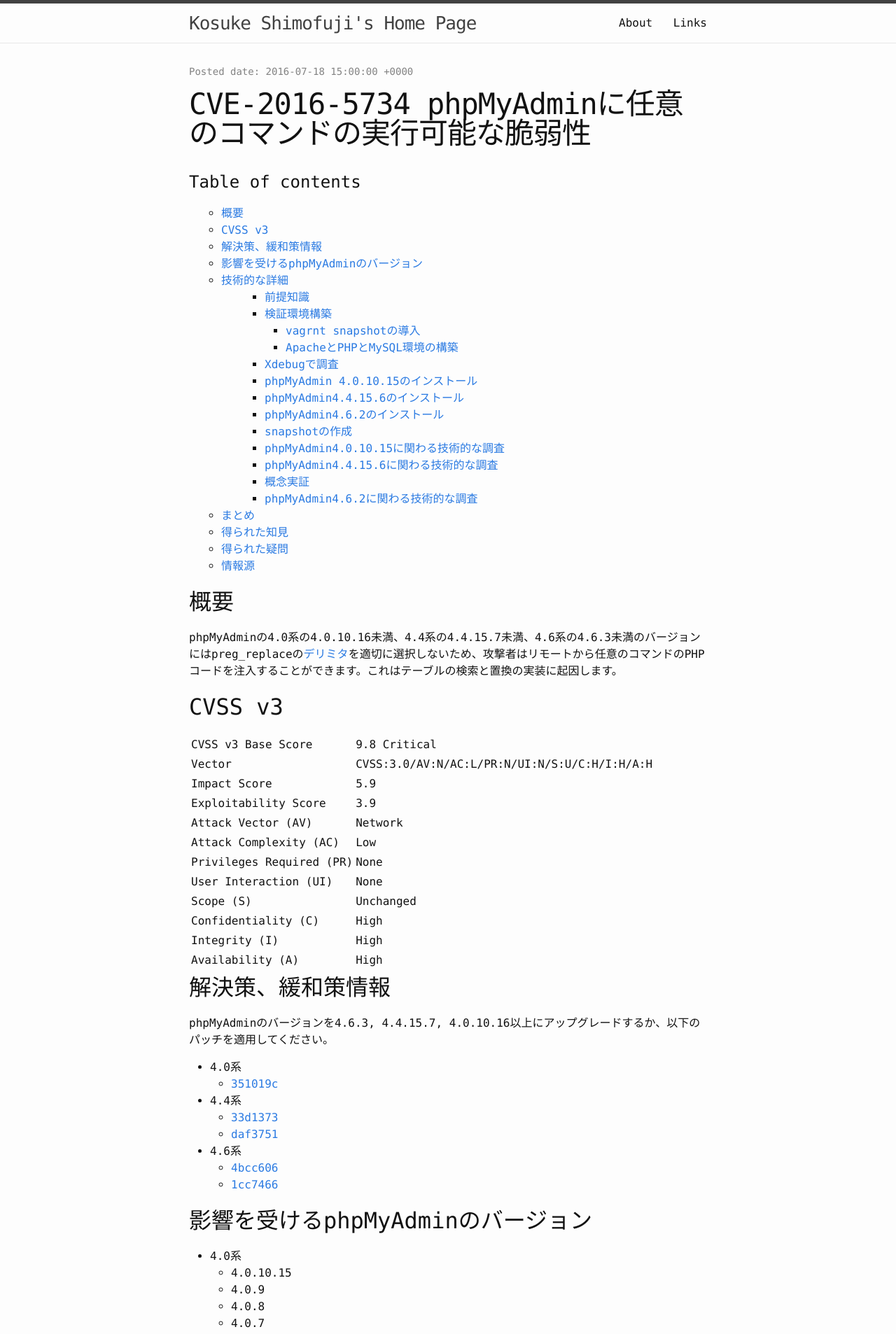
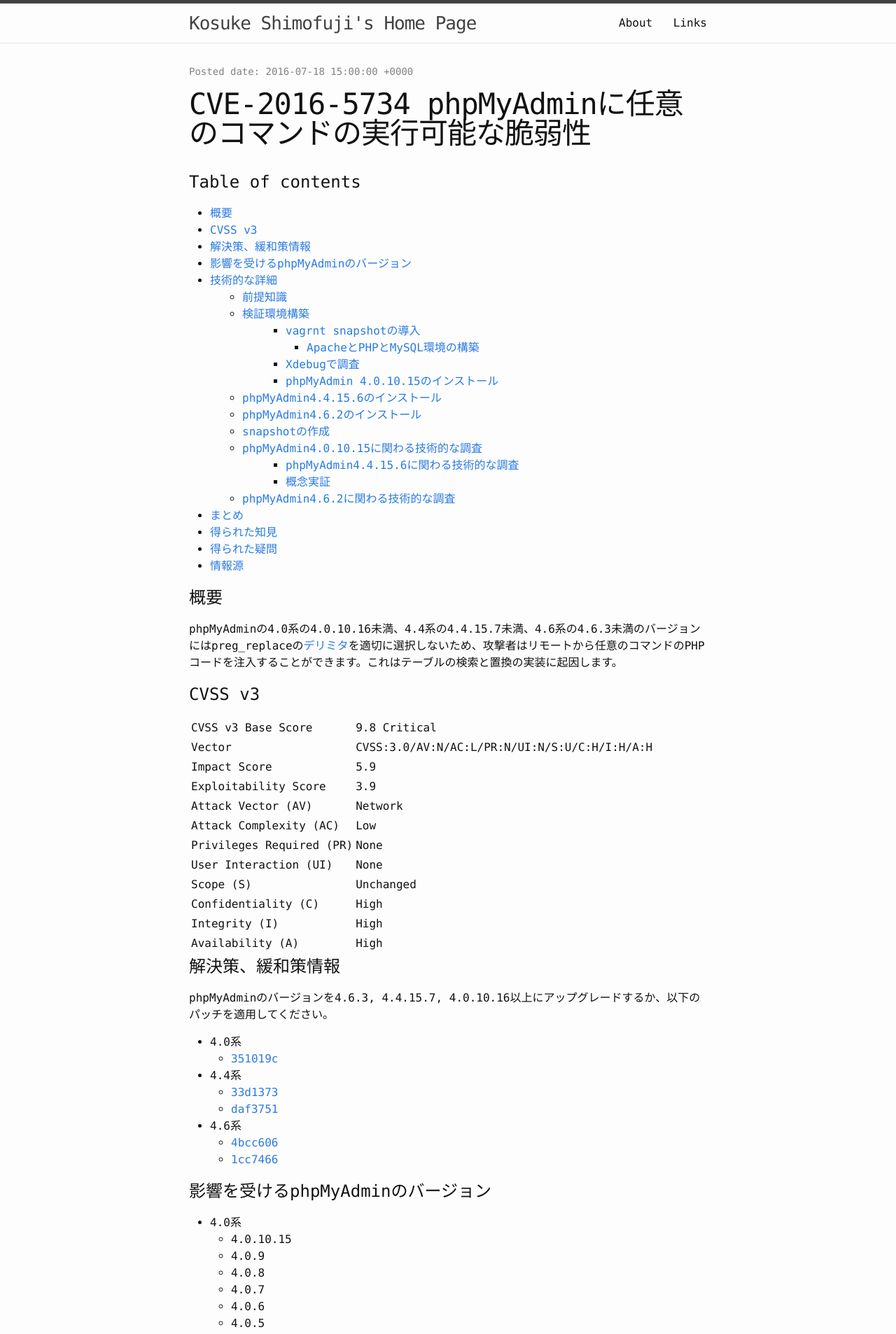
Before and after one commit to KosukeShimofuji/KosukeShimofuji.github.io, a Jekyll site: the page built from _posts/2016-07-19-CVE-2016-5734.markdown, in a window 1280 px wide. Shown: the top 1906 px of the page at 70% size. Built offline with Jekyll 4.4.1, drawn with Linux system fonts in a browser that asks for light colours; a script that is not in the unit is left out; comment, search, counter and statistics services are not loaded; the table of contents is made by our own code.

Commit message:
pretty table of contents

````diff
--- a/_posts/2016-07-19-CVE-2016-5734.markdown
+++ b/_posts/2016-07-19-CVE-2016-5734.markdown
@@ -6,11 +6,11 @@
 toc: true
 ---
 
-## 概要
+# 概要
 
 phpMyAdminの4.0系の4.0.10.16未満、4.4系の4.4.15.7未満、4.6系の4.6.3未満のバージョンにはpreg_replaceの[デリミタ](http://php.net/manual/ja/regexp.reference.delimiters.php)を適切に選択しないため、攻撃者はリモートから任意のコマンドのPHPコードを注入することができます。これはテーブルの検索と置換の実装に起因します。
 
-## CVSS v3
+# CVSS v3
 
 |CVSS v3 Base Score|9.8 Critical|
 |Vector|CVSS:3.0/AV:N/AC:L/PR:N/UI:N/S:U/C:H/I:H/A:H|
@@ -25,7 +25,7 @@
 |Integrity (I)| High|
 |Availability (A)| High|
 
-## 解決策、緩和策情報
+# 解決策、緩和策情報
 
 phpMyAdminのバージョンを4.6.3, 4.4.15.7, 4.0.10.16以上にアップグレードするか、以下のパッチを適用してください。
 
@@ -38,7 +38,7 @@
    * [4bcc606](https://github.com/phpmyadmin/phpmyadmin/commit/4bcc606)
    * [1cc7466](https://github.com/phpmyadmin/phpmyadmin/commit/1cc7466)
 
-## 影響を受けるphpMyAdminのバージョン
+# 影響を受けるphpMyAdminのバージョン
 
  * 4.0系
    * 4.0.10.15
@@ -103,9 +103,9 @@
    * 4.6.1
    * 4.6.0
 
-## 技術的な詳細
+# 技術的な詳細
 
-### 前提知識
+## 前提知識
 
 evalのような文字列を再評価処理を行う関数に外部から汚染可能な値を渡すと任意のコマンドの実行が可能な脆弱性ができてしまいます。
 
@@ -255,9 +255,9 @@
 </html>
 ```
 
-### 検証環境構築
+## 検証環境構築
 
-#### vagrnt snapshotの導入
+### vagrnt snapshotの導入
 
 検証環境はvagrantで構築しています。環境をよく壊してしまいますので、vagrantでsnapshotをとっておいて不測の事態に備えます。
 使い方は[takuan_oshoさんのqiita](http://qiita.com/takuan_osho/items/682b776b41989f0b016f)を参考にしました。
@@ -498,7 +498,7 @@
 
 この調子でphpMyAdmin4.4系とphpMyAdmin4.6系もインストールしておくことにします。本当に検証したいのはphpMyAdmin4.0系ですが、4.0系の問題を別の始点から観察するために他にversionも見てみます。
 
-### phpMyAdmin4.4.15.6のインストール
+## phpMyAdmin4.4.15.6のインストール
 
 ```
 $ wget https://files.phpmyadmin.net/phpMyAdmin/4.4.15.6/phpMyAdmin-4.4.15.6-all-languages.tar.gz
@@ -507,7 +507,7 @@
 $ sudo cp -r phpMyAdmin-4.4.15.6-all-languages/* /usr/local/apache2/htdocs/phpmyadmin4.4/
 ```
 
-### phpMyAdmin4.6.2のインストール
+## phpMyAdmin4.6.2のインストール
 
 ```
 wget https://files.phpmyadmin.net/phpMyAdmin/4.6.2/phpMyAdmin-4.6.2-all-languages.tar.gz
@@ -518,7 +518,7 @@
 
 phpMyAdmin4.6.2はphp5.5+以上が必要なようで、NULL終端攻撃が使えるPHP5.4.6では動作しませんでした。
 
-### snapshotの作成
+## snapshotの作成
 
 この時点でのsnapshotをとっておくことにします。
 
@@ -534,7 +534,7 @@
          Name: install_all_phpmyadmin (UUID: 47ef0bd2-1a59-4b94-82c5-b4ad718688c8) *
 ```
 
-### phpMyAdmin4.0.10.15に関わる技術的な調査
+## phpMyAdmin4.0.10.15に関わる技術的な調査
 
 phpMyAdmin4.0.10.15で修正されたコードは[351019c](https://github.com/phpmyadmin/phpmyadmin/commit/351019c)です。[preg_quote](http://php.net/manual/ja/function.preg-quote.php)にデリミタとして使用する文字を加えて、その文字もエスケープしています。
 この処理はavailable_mime変数に対して処理を行っています。この変数はphpMyAdminの[変換機能](http://docs.phpmyadmin.net/ja/latest/transformations.html)に関わるもののようです。よって変換機能を拡張機能でして、有効化しないとこの脆弱性は発現することはないと考えられます。この機能はデフォルトでは無効化されていますので、config.inc.phpで$cfg['Servers'][$i]['column_info'] = 'pma__column_info';を有効化しないと変換機能は動作しません。
@@ -931,24 +931,24 @@
 
  * /tmp/CVE-2016-5734というファイルが作成されることを確認する
 
-### phpMyAdmin4.6.2に関わる技術的な調査
+## phpMyAdmin4.6.2に関わる技術的な調査
 
 phpMyAdmin4.6.2に関してはphp5.5上での動作しかできないため、NULL終端攻撃ができない。よって、CVE-2016-5734は発現しないと考える。
 
-## まとめ
+# まとめ
 
 CVE-2016-5734はPHP5.4.6以下の利用していた場合に、phpMyAdmin4.4系のみで発現する脆弱性だと思われる。
 
-## 得られた知見
+# 得られた知見
 
  * PHPのPCRE関数は英数字、バックスラッシュ、空白文字以外の任意の文字を[デリミタ](http://php.net/manual/ja/regexp.reference.delimiters.php)として使うことができる
  * PHP5.4.6以下ではNULL終端攻撃を使用することができる。
 
-## 得られた疑問
+# 得られた疑問
 
 調査の結果、NVDとかなり異なる影響範囲になった。確かにNVDが対象とするソースには問題があるが、実際に攻撃可能かというと疑問がある。私の調査に不備があるのか、NVDの影響範囲の出し方の考え方が異なるのかが知りたい。
 
-## 情報源
+# 情報源
 
  * [CERT](https://www.kb.cert.org/vuls/byid?query=CVE-2016-5734&searchview=)
  * [Debian](https://security-tracker.debian.org/tracker/CVE-2016-5734)
--- a/_posts/2016-07-26-OpenMultiStack.markdown
+++ b/_posts/2016-07-26-OpenMultiStack.markdown
@@ -846,7 +846,7 @@
 {"detail":"Not found."}
 ```
 
-## Signal
+# Signal
 
 Queueを作れるようになりましたので、Queueが登録されてからopenstack clientを呼び出すトリガーを用意する必要があります。
 ここではSignalを使って実装してみたいと思います。
````
Also changed, not shown: _posts/2016-07-06-CVE-2016-4971-wget-arbitary-command-execution.markdown (+6 -6 lines).
